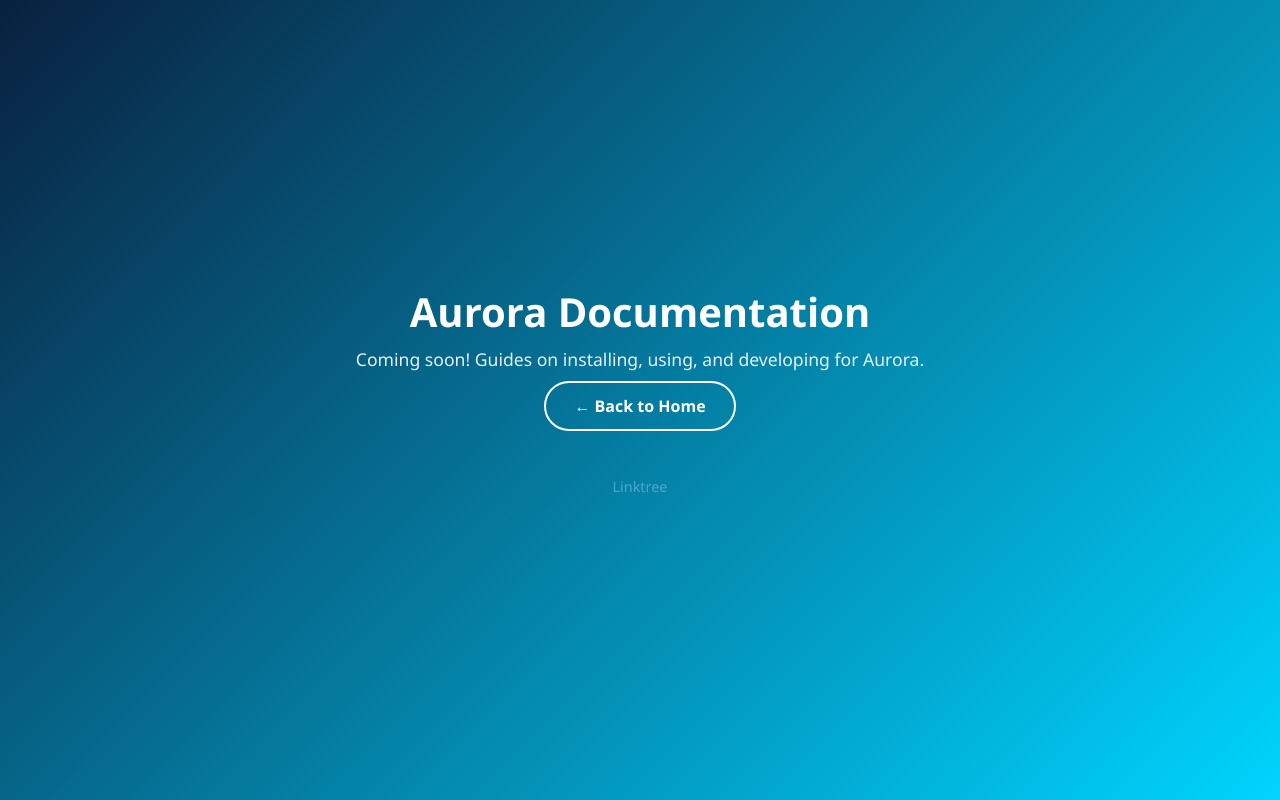
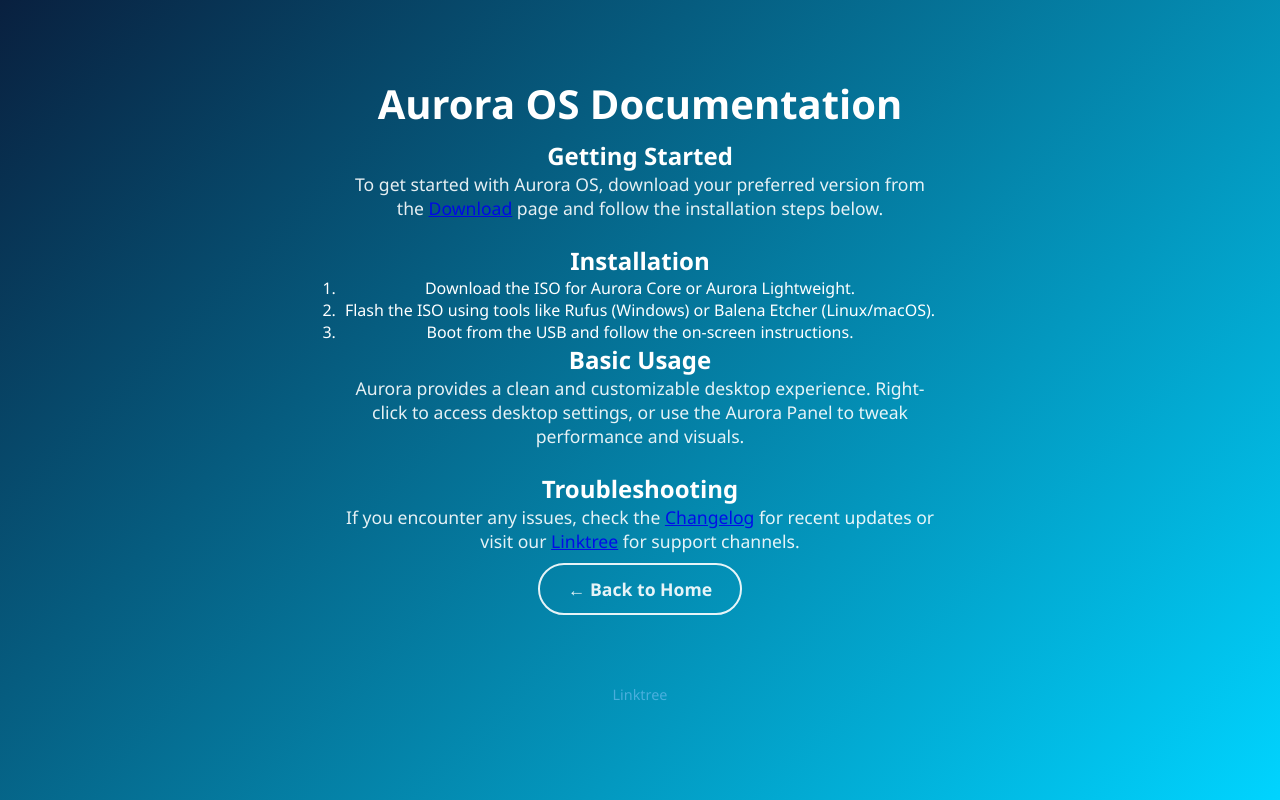
Before and after one commit to Trollfaec/Aurora, a plain HTML site: page docs.html in a window 1280 px wide. Drawn offline with Linux system fonts and the light colour scheme.

Commit message:
Update docs.html

```diff
--- a/docs.html
+++ b/docs.html
@@ -7,13 +7,29 @@
   <link rel="stylesheet" href="style.css">
 </head>
 <body>
-  <div class="container">
-    <h1>Aurora Documentation</h1>
-    <p>Coming soon! Guides on installing, using, and developing for Aurora.</p>
-    <a href="index.html" class="button secondary">← Back to Home</a>
+  <div class="container fade-in">
+    <h1>Aurora OS Documentation</h1>
+
+    <h2>Getting Started</h2>
+    <p>To get started with Aurora OS, download your preferred version from the <a href="download.html">Download</a> page and follow the installation steps below.</p>
+
+    <h2>Installation</h2>
+    <ol>
+      <li>Download the ISO for Aurora Core or Aurora Lightweight.</li>
+      <li>Flash the ISO using tools like Rufus (Windows) or Balena Etcher (Linux/macOS).</li>
+      <li>Boot from the USB and follow the on-screen instructions.</li>
+    </ol>
+
+    <h2>Basic Usage</h2>
+    <p>Aurora provides a clean and customizable desktop experience. Right-click to access desktop settings, or use the Aurora Panel to tweak performance and visuals.</p>
+
+    <h2>Troubleshooting</h2>
+    <p>If you encounter any issues, check the <a href="changelog.html">Changelog</a> for recent updates or visit our <a href="https://linktr.ee/trollfaec" target="_blank">Linktree</a> for support channels.</p>
+
+    <p><a href="index.html" class="button secondary">← Back to Home</a></p>
   </div>
 
-    <footer class="footer">
+  <footer class="footer">
     <a href="https://linktr.ee/trollfaec" target="_blank">Linktree</a>
   </footer>
 </body>
```
